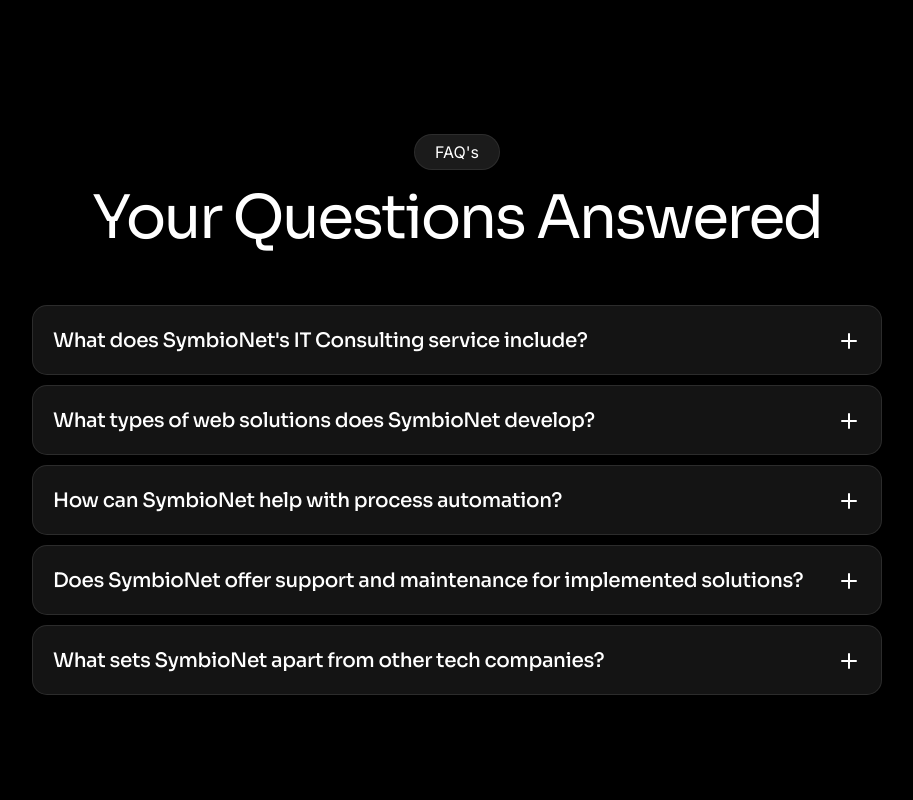
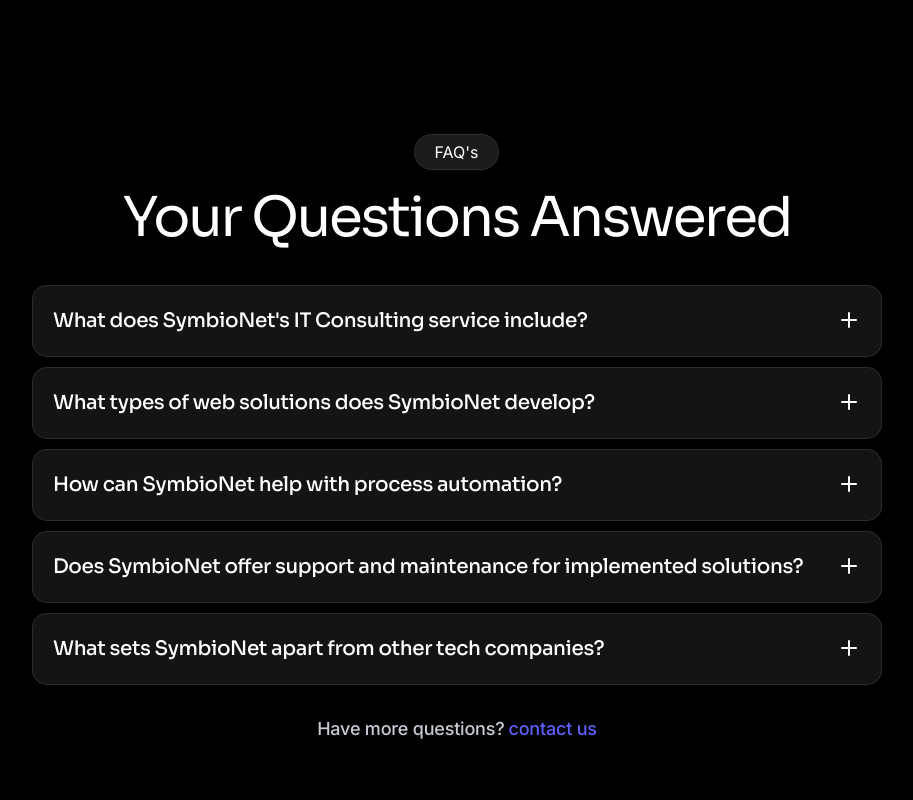
Before and after one commit to agusasaad/teamBoost, a Next.js app: page / in a window 1280 px wide. Shown: the part 6000-6800 px from the top of the page, without its empty margins (183-1096 px from the left). Built offline with nearby package versions, Linux system fonts and the light colour scheme.

Commit message:
casi final

```diff
--- a/src/app/page.js
+++ b/src/app/page.js
@@ -2,7 +2,7 @@
 import styles from './page.module.css'
 import AboutUs from '@/components/aboutUs/AboutUs'
 import TechStack from '@/components/techStack/TechStack'
-import ContactUs from '@/components/contactUs/ContactUs'
+import Faq from '@/components/faq/Faq'
 
 export default function Home() {
   return (
@@ -21,7 +21,7 @@
       <div className={styles.sections}>
         <TechStack />
         <AboutUs />
-        <ContactUs />
+        <Faq />
       </div>
     </main>
   )
--- a/src/components/contactUs/ContactUs.jsx
+++ /dev/null
@@ -1,43 +0,0 @@
-'use client'
-import Plus from '@/assets/icons/Plus'
-import styles from './ContactUs.module.css'
-import { faqs } from './faq'
-import { useState } from 'react'
-
-const ContactUs = () => {
-  const [openIndex, setOpenIndex] = useState(null)
-
-  const handleToggle = (index) => {
-    // Si el índice ya está abierto, lo cerramos; de lo contrario, lo abrimos
-    setOpenIndex(openIndex === index ? null : index)
-  }
-
-  return (
-    <section className={styles.container}>
-      <div className={styles.titles}>
-        <span className={styles.subtitle}>FAQ&apos;s</span>
-        <h2>Your Questions Answered</h2>
-      </div>
-      <div className={styles.faq}>
-        {faqs.map((faq, index) => (
-          <div
-            className={`${styles.question} ${
-              openIndex === index ? styles.show : ''
-            }`}
-            key={index}
-          >
-            <div className={styles.title_button}>
-              <h3>{faq.question}</h3>
-              <button onClick={() => handleToggle(index)}>
-                <Plus />
-              </button>
-            </div>
-            {openIndex === index && <p>{faq.answer}</p>}
-          </div>
-        ))}
-      </div>
-    </section>
-  )
-}
-
-export default ContactUs
--- /dev/null
+++ b/src/components/faq/Faq.jsx
@@ -0,0 +1,109 @@
+'use client'
+import { useState, useRef, useEffect } from 'react'
+import { gsap } from 'gsap'
+import Plus from '@/assets/icons/Plus'
+import styles from './Faq.module.css'
+import { faqs } from './faqData'
+import { animateFAQ } from './animateFaq'
+import Link from 'next/link'
+
+const Faq = () => {
+  const [openIndex, setOpenIndex] = useState(null)
+  const faqRefs = useRef([]) // Referencias para las respuestas
+  const iconRefs = useRef([]) // Referencias para los íconos
+  const container = useRef(null)
+  const subtitle = useRef(null)
+  const title = useRef(null)
+  const containerFAQ = useRef(null)
+
+  useEffect(() => {
+    animateFAQ(
+      container.current,
+      subtitle.current,
+      title.current,
+      containerFAQ.current
+    )
+  }, [])
+
+  const handleToggle = (index) => {
+    const isOpen = openIndex === index
+
+    if (isOpen) {
+      // Cerrar FAQ
+      const element = faqRefs.current[index]
+      gsap.to(element, {
+        height: 0,
+        duration: 0.5,
+        onComplete: () => setOpenIndex(null), // Cambia el estado al terminar la animación
+      })
+      // Rotar el ícono de regreso
+      gsap.to(iconRefs.current[index], {
+        rotate: 0,
+        duration: 0.5,
+      })
+    } else {
+      // Abrir FAQ
+      const element = faqRefs.current[index]
+      setOpenIndex(index) // Cambia el estado para abrir
+      gsap.fromTo(element, { height: 0 }, { height: 'auto', duration: 0.5 })
+      // Rotar el ícono 45 grados
+      gsap.to(iconRefs.current[index], {
+        rotate: 45,
+        duration: 0.5,
+      })
+
+      // Resetear el ícono de cualquier otro abierto
+      if (openIndex !== null) {
+        gsap.to(iconRefs.current[openIndex], {
+          rotate: 0,
+          duration: 0.5,
+        })
+      }
+    }
+  }
+
+  return (
+    <section className={styles.container} ref={container}>
+      <div className={styles.titles}>
+        <span className={styles.subtitle} ref={subtitle}>
+          FAQ&apos;s
+        </span>
+        <h2 ref={title}>Your Questions Answered</h2>
+      </div>
+      <div className={styles.faq} ref={containerFAQ}>
+        {faqs.map((faq, index) => (
+          <div className={`${styles.question}`} key={index}>
+            <div className={styles.title_button}>
+              <h3>{faq.question}</h3>
+              <button onClick={() => handleToggle(index)}>
+                <div
+                  ref={(el) => (iconRefs.current[index] = el)}
+                  style={{ display: 'inline-block' }}
+                >
+                  <Plus />
+                </div>
+              </button>
+            </div>
+            <div
+              className={styles.answer}
+              ref={(el) => (faqRefs.current[index] = el)}
+              style={{
+                height: openIndex === index ? 'auto' : 0,
+                overflow: 'hidden',
+              }}
+            >
+              <p>{faq.answer}</p>
+            </div>
+          </div>
+        ))}
+      </div>
+      <div className={styles.final}>
+        <p>
+          Have more questions? <Link href='/contact'>contact us</Link>
+        </p>
+      </div>
+    </section>
+  )
+}
+
+export default Faq
--- a/src/components/contactUs/ContactUs.module.css
+++ b/src/components/faq/Faq.module.css
@@ -6,7 +6,7 @@
   flex-direction: column;
   justify-content: center;
   align-items: center;
-  gap: 50px;
+  gap: 30px;
   padding-bottom: 150px;
 }
 
@@ -46,7 +46,7 @@
 
 .faq {
   color: white;
-  width: 100%;
+  width: 90%;
   max-width: 850px;
   display: flex;
   flex-direction: column;
@@ -56,19 +56,13 @@
 .faq .question {
   display: flex;
   flex-direction: column;
-  gap: 10px;
+  justify-content: flex-start;
   padding: 20px 20px;
   background-color: rgba(255, 255, 255, 0.08);
   border: 1px solid rgba(255, 255, 255, 0.1);
   border-radius: 15px;
-  max-height: 70px;
-  overflow-y: hidden;
-  transition: max-height 0.7s ease;
 }
 
-.faq .question.show {
-  max-height: 300px;
-}
 .faq .title_button {
   display: flex;
   flex-direction: row;
@@ -99,4 +93,59 @@
   line-height: 1.6em;
   font-size: 16px;
   letter-spacing: 0px;
+  margin-top: 10px;
 }
+
+.final p {
+  color: var(--text);
+  font-weight: 500;
+  line-height: 1.6em;
+  font-size: 18px;
+  letter-spacing: -0.2px;
+  display: flex;
+  flex-direction: row;
+  align-items: center;
+  gap: 4px;
+}
+
+.final p a {
+  color: #5e60f7;
+}
+
+@media (max-width: 1300px) {
+  .container {
+    padding-bottom: 150px;
+  }
+
+  .titles h2 {
+    font-size: 55px;
+  }
+}
+
+@media (max-width: 650px) {
+  .container {
+    gap: 20px;
+    padding-bottom: 50px;
+  }
+  .titles h2 {
+    font-size: 50px;
+  }
+  .faq .title_button h3 {
+    font-size: 18px;
+  }
+}
+
+@media (max-width: 470px) {
+  .titles {
+    gap: 15px;
+  }
+
+  .titles h2 {
+    font-size: 40px;
+    line-height: normal;
+  }
+
+  .faq p {
+    font-size: 14px;
+  }
+}
--- /dev/null
+++ b/src/components/faq/animateFaq.jsx
@@ -0,0 +1,25 @@
+import gsap from 'gsap'
+import { ScrollTrigger } from 'gsap/all'
+
+export const animateFAQ = (container, subtitle, title, containerFAQ) => {
+  gsap.registerPlugin(ScrollTrigger)
+  gsap.fromTo(
+    [subtitle, title, containerFAQ],
+    {
+      opacity: 0,
+      y: 200,
+    },
+    {
+      opacity: 1,
+      y: 0,
+      duration: 0.7,
+      ease: 'power1',
+      stagger: 0.1,
+      scrollTrigger: {
+        trigger: container,
+        start: 'top 70%',
+        end: 'bottom ',
+      },
+    }
+  )
+}
```
Also changed, not shown: src/components/faq/faqData.jsx (renamed from src/components/contactUs/faq.jsx).
